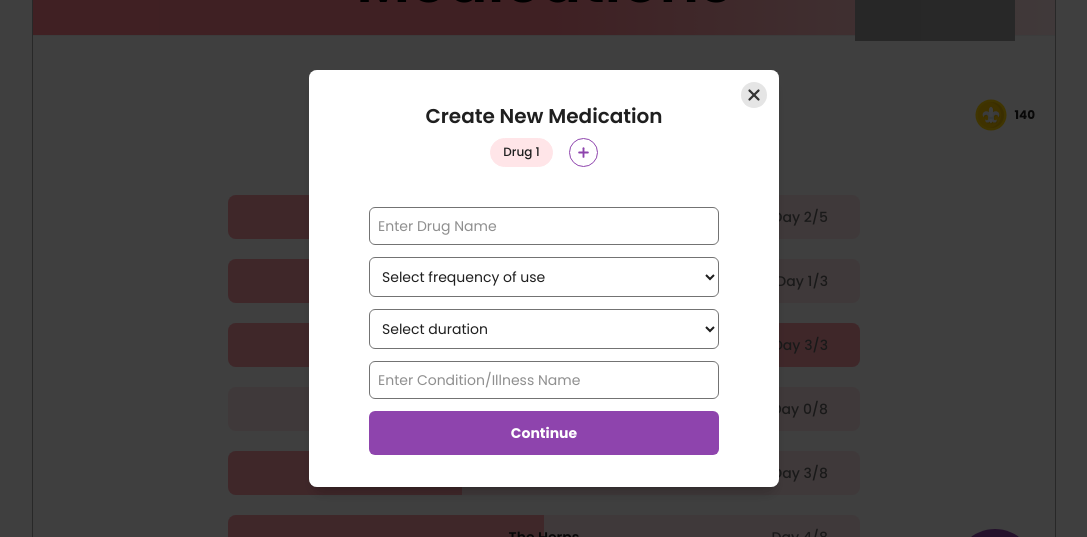
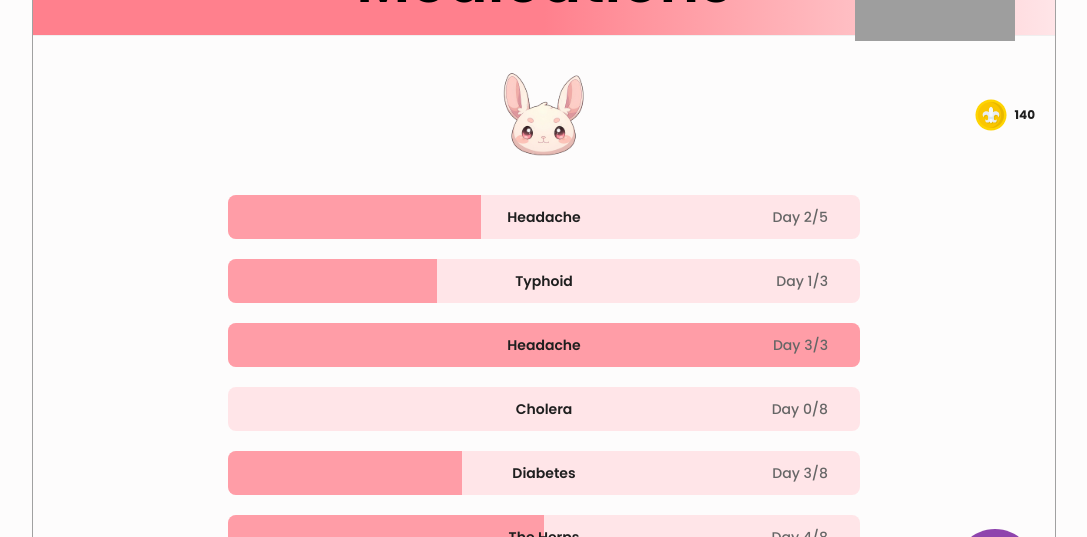
Before and after one commit to JasmondWorks/momo_the-dynamos_nithub, a React (Vite) app in the folder frontend/: page /medication in a window 1280 px wide. Shown: the part 122-659 px from the top of the page, without its empty margins (96-1183 px from the left). Built offline with nearby package versions, Linux system fonts and the light colour scheme; grey boxes are pictures that could not be loaded.

Commit message:
adjust the modal

```diff
--- a/frontend/src/component/modal.jsx
+++ b/frontend/src/component/modal.jsx
@@ -10,7 +10,8 @@ function Modal({ isOpen, onClose, children }) {
         if (e.currentTarget === e.target) onClose();
       }}
     >
-      <div className="bg-white rounded-lg overflow-hidden shadow-lg relative">
+      <div className="p-5">
+        <div className="bg-white rounded-lg overflow-hidden shadow-lg relative mx-auto">
           <button
             className="cursor-pointer rounded-full p-1 bg-neutral-200 absolute right-3 top-3"
             onClick={onClose}
@@ -20,6 +21,7 @@ function Modal({ isOpen, onClose, children }) {
           {children}
         </div>
       </div>
+    </div>
   );
 }
 
--- a/frontend/src/pages/medication.jsx
+++ b/frontend/src/pages/medication.jsx
@@ -104,7 +104,7 @@ function Medication() {
       onSubmitKey: null,
     },
   ];
-  const [activeModal, setActiveModal] = useState(allModals.at(-1).key);
+  const [activeModal, setActiveModal] = useState(null);
 
   function handleCloseModal() {
     setActiveModal(null);
```
Lines whose indentation alone changed are shown as unchanged.
